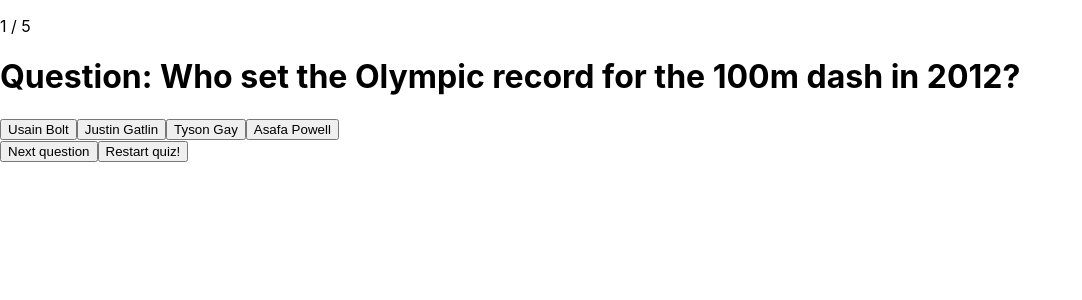
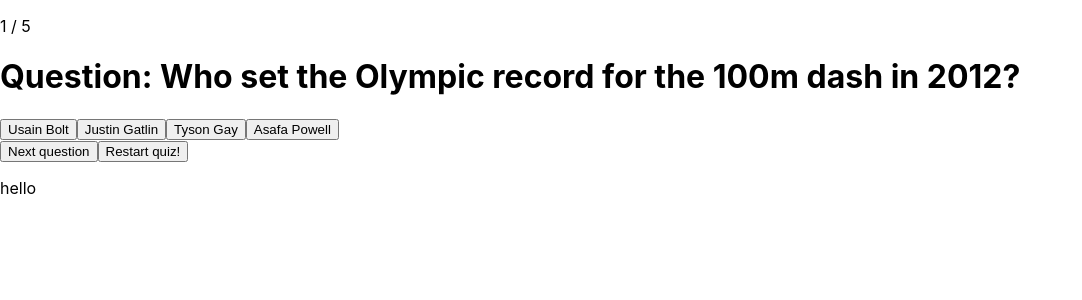
Before and after one commit to Technigo/project-redux-quiz-old, a React (Create React App) app: page / in a window 1280 px wide. Shown: the top 300 px of the page, without its empty margins (0-1082 px from the left). Built offline with nearby package versions, Linux system fonts and the light colour scheme.

Commit message:
added summary component

```diff
--- a/src/App.js
+++ b/src/App.js
@@ -2,6 +2,7 @@ import React from 'react';
 import { Provider } from 'react-redux';
 import { combineReducers, configureStore } from '@reduxjs/toolkit';
 import { quiz } from 'reducers/quiz';
+import Summary from 'components/Summary';
 
 import { CurrentQuestion } from 'components/CurrentQuestion';
 
@@ -15,6 +16,7 @@ export const App = () => {
   return (
     <Provider store={store}>
       <CurrentQuestion />
+      <Summary />
     </Provider>
   );
 }
--- /dev/null
+++ b/src/components/Summary.js
@@ -0,0 +1,12 @@
+import React from 'react'
+// import { CurrentQuestion } from 'components/CurrentQuestion';
+// import { quiz } from 'reducers/quiz'
+
+const Summary = () => {
+  return (
+    // <p>{quiz.answers.answerIndex}</p>
+    <p>hello</p>
+  )
+}
+
+export default Summary;
```
